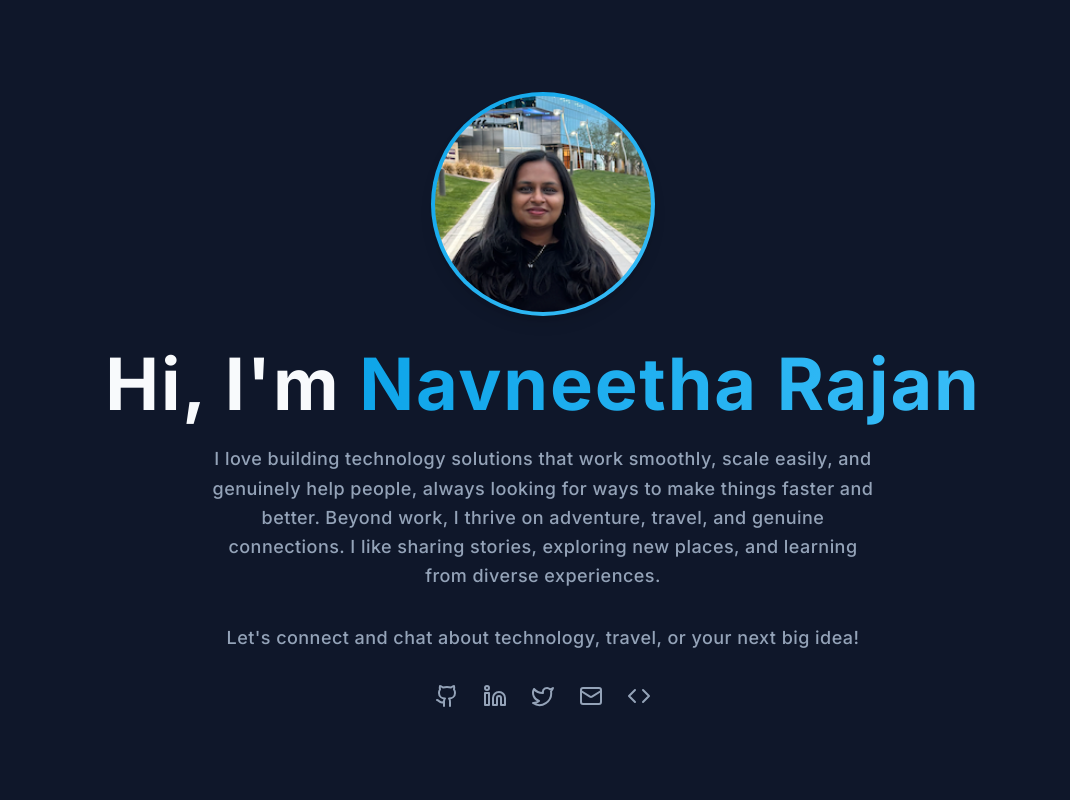
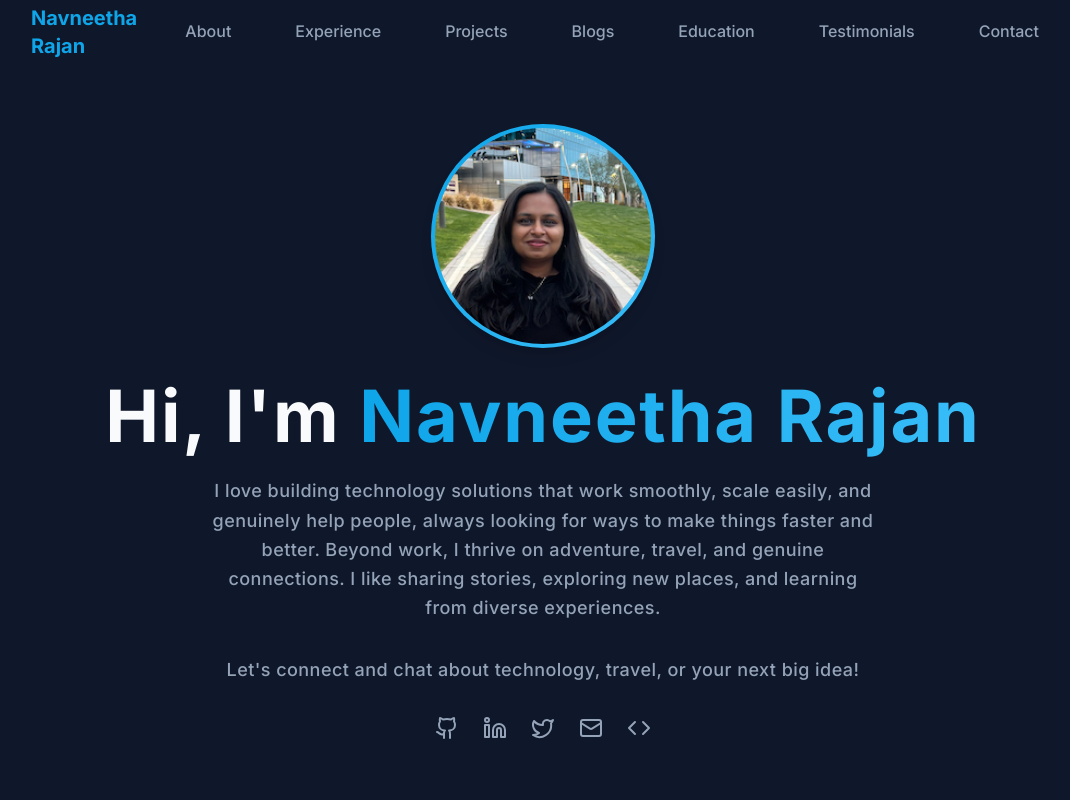
Before and after one commit to navneetha-rajan/navneetha-rajan.github.io, a Next.js app: page / in a window 1280 px wide. Shown: the top 800 px of the page, without its empty margins (97-1167 px from the left). Built offline with nearby package versions, Linux system fonts and the light colour scheme.

Commit message:
Add navigation

```diff
--- /dev/null
+++ b/app/components/Navigation.tsx
@@ -0,0 +1,90 @@
+'use client'
+
+import { useState, useEffect } from 'react'
+import { motion } from 'framer-motion'
+
+const Navigation = () => {
+  const [isScrolled, setIsScrolled] = useState(false)
+
+  useEffect(() => {
+    const handleScroll = () => {
+      setIsScrolled(window.scrollY > 50)
+    }
+
+    window.addEventListener('scroll', handleScroll)
+    return () => window.removeEventListener('scroll', handleScroll)
+  }, [])
+
+  const scrollToSection = (sectionId: string) => {
+    const element = document.getElementById(sectionId)
+    if (element) {
+      element.scrollIntoView({ behavior: 'smooth' })
+    }
+  }
+
+  const navItems = [
+    { id: 'about', label: 'About' },
+    { id: 'experience', label: 'Experience' },
+    { id: 'projects', label: 'Projects' },
+    { id: 'blogs', label: 'Blogs' },
+    { id: 'education', label: 'Education' },
+    { id: 'testimonials', label: 'Testimonials' },
+    { id: 'contact', label: 'Contact' }
+  ]
+
+  return (
+    <motion.nav
+      className={`fixed top-0 left-0 right-0 z-50 transition-all duration-300 ${
+        isScrolled
+          ? 'bg-white/90 backdrop-blur-md shadow-lg dark:bg-gray-900/90'
+          : 'bg-transparent'
+      }`}
+      initial={{ y: -100 }}
+      animate={{ y: 0 }}
+      transition={{ duration: 0.5 }}
+    >
+      <div className="container-max">
+        <div className="flex items-center justify-between h-16">
+          {/* Logo/Name */}
+          <motion.div
+            className="text-xl font-bold text-accent cursor-pointer"
+            onClick={() => scrollToSection('hero')}
+            whileHover={{ scale: 1.05 }}
+            transition={{ duration: 0.2 }}
+          >
+            Navneetha Rajan
+          </motion.div>
+
+          {/* Navigation Links */}
+          <div className="hidden md:flex items-center space-x-8">
+            {navItems.map((item) => (
+              <motion.button
+                key={item.id}
+                onClick={() => scrollToSection(item.id)}
+                className="text-muted hover:text-accent transition-all duration-200 font-medium px-4 py-2 rounded-lg hover:bg-accent/10 hover:shadow-md"
+                whileHover={{ scale: 1.05 }}
+                whileTap={{ scale: 0.95 }}
+                transition={{ duration: 0.2 }}
+              >
+                {item.label}
+              </motion.button>
+            ))}
+          </div>
+
+          {/* Mobile Menu Button */}
+          <motion.button
+            className="md:hidden p-2 rounded-lg hover:bg-gray-100 dark:hover:bg-gray-800 transition-colors"
+            whileHover={{ scale: 1.05 }}
+            whileTap={{ scale: 0.95 }}
+          >
+            <svg className="w-6 h-6" fill="none" stroke="currentColor" viewBox="0 0 24 24">
+              <path strokeLinecap="round" strokeLinejoin="round" strokeWidth={2} d="M4 6h16M4 12h16M4 18h16" />
+            </svg>
+          </motion.button>
+        </div>
+      </div>
+    </motion.nav>
+  )
+}
+
+export default Navigation
--- a/app/globals.css
+++ b/app/globals.css
@@ -27,7 +27,7 @@
   }
 
   .container-max {
-    @apply max-w-4xl mx-auto;
+    @apply max-w-5xl mx-auto;
   }
 
   .card-bg {
--- a/app/page.tsx
+++ b/app/page.tsx
@@ -6,6 +6,7 @@ import { useState } from 'react'
 import Link from 'next/link'
 import { isFeatureEnabled } from './config/features'
 import { getFeaturedBlogs } from './data/blogs'
+import Navigation from './components/Navigation'
 
 export default function Home() {
   const [hoveredProject, setHoveredProject] = useState<number | null>(null)
@@ -81,8 +82,9 @@ export default function Home() {
 
   return (
     <main className="min-h-screen">
+      <Navigation />
       {/* Hero Section */}
-      <section className="min-h-screen flex items-center justify-center section-padding">
+      <section id="hero" className="min-h-screen flex items-center justify-center section-padding pt-16">
         <div className="container-max text-center">
           <motion.div
             initial={{ opacity: 0, y: 20 }}
@@ -143,7 +145,7 @@ export default function Home() {
       </section>
 
       {/* About Section */}
-      <section className="py-20 section-padding">
+      <section id="about" className="py-20 section-padding">
         <div className="container-max">
           <motion.div
             initial={{ opacity: 0, y: 20 }}
@@ -181,7 +183,7 @@ export default function Home() {
       </section>
 
       {/* Experience Section */}
-      <section className="py-20 section-padding">
+      <section id="experience" className="py-20 section-padding">
         <div className="container-max">
           <motion.div
             initial={{ opacity: 0, y: 20 }}
@@ -268,7 +270,7 @@ export default function Home() {
       </section>
 
       {/* Projects Section */}
-      <section className="py-20 section-padding">
+      <section id="projects" className="py-20 section-padding">
         <div className="container-max">
           <motion.div
             initial={{ opacity: 0, y: 20 }}
@@ -356,7 +358,7 @@ export default function Home() {
 
       {/* Blog Section */}
       {isFeatureEnabled('BLOG_ENABLED') && (
-        <section className="py-20 section-padding bg-sky-light/10">
+        <section id="blogs" className="py-20 section-padding bg-sky-light/10">
           <div className="container-max">
             <motion.div
               initial={{ opacity: 0, y: 20 }}
@@ -413,7 +415,7 @@ export default function Home() {
       )}
 
       {/* Education Section */}
-      <section className="py-20 section-padding bg-sky-light/20">
+      <section id="education" className="py-20 section-padding bg-sky-light/20">
         <div className="container-max">
           <motion.div
             initial={{ opacity: 0, y: 20 }}
@@ -463,7 +465,7 @@ export default function Home() {
       </section>
 
       {/* From My Colleagues Section */}
-      <section className="py-20 section-padding bg-sky-light/10">
+      <section id="testimonials" className="py-20 section-padding bg-sky-light/10">
         <div className="container-max">
           <motion.div
             initial={{ opacity: 0, y: 20 }}
@@ -512,7 +514,7 @@ export default function Home() {
       </section>
 
       {/* Contact Section */}
-      <section className="py-20 section-padding">
+      <section id="contact" className="py-20 section-padding">
         <div className="container-max text-center">
           <motion.div
             initial={{ opacity: 0, y: 20 }}
```
